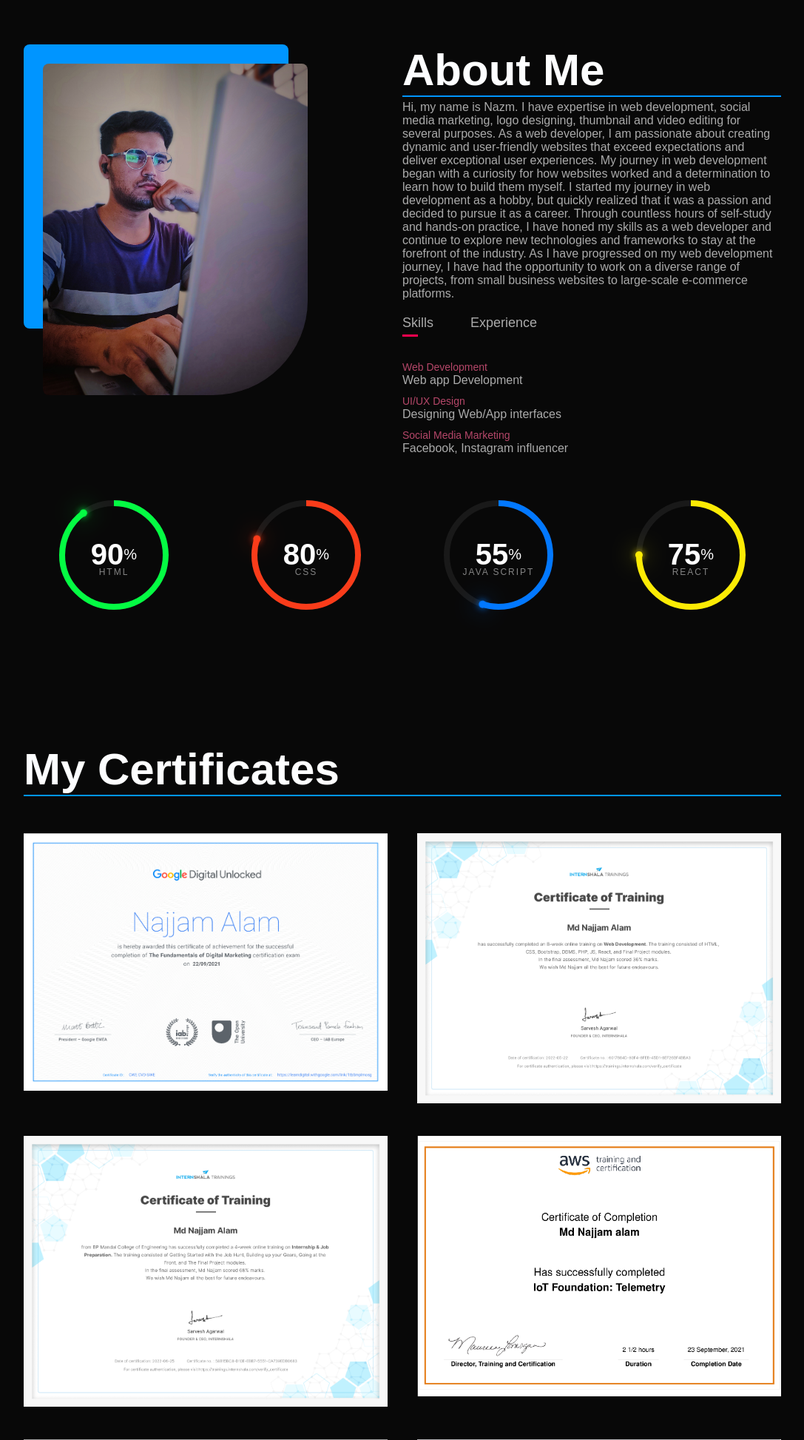
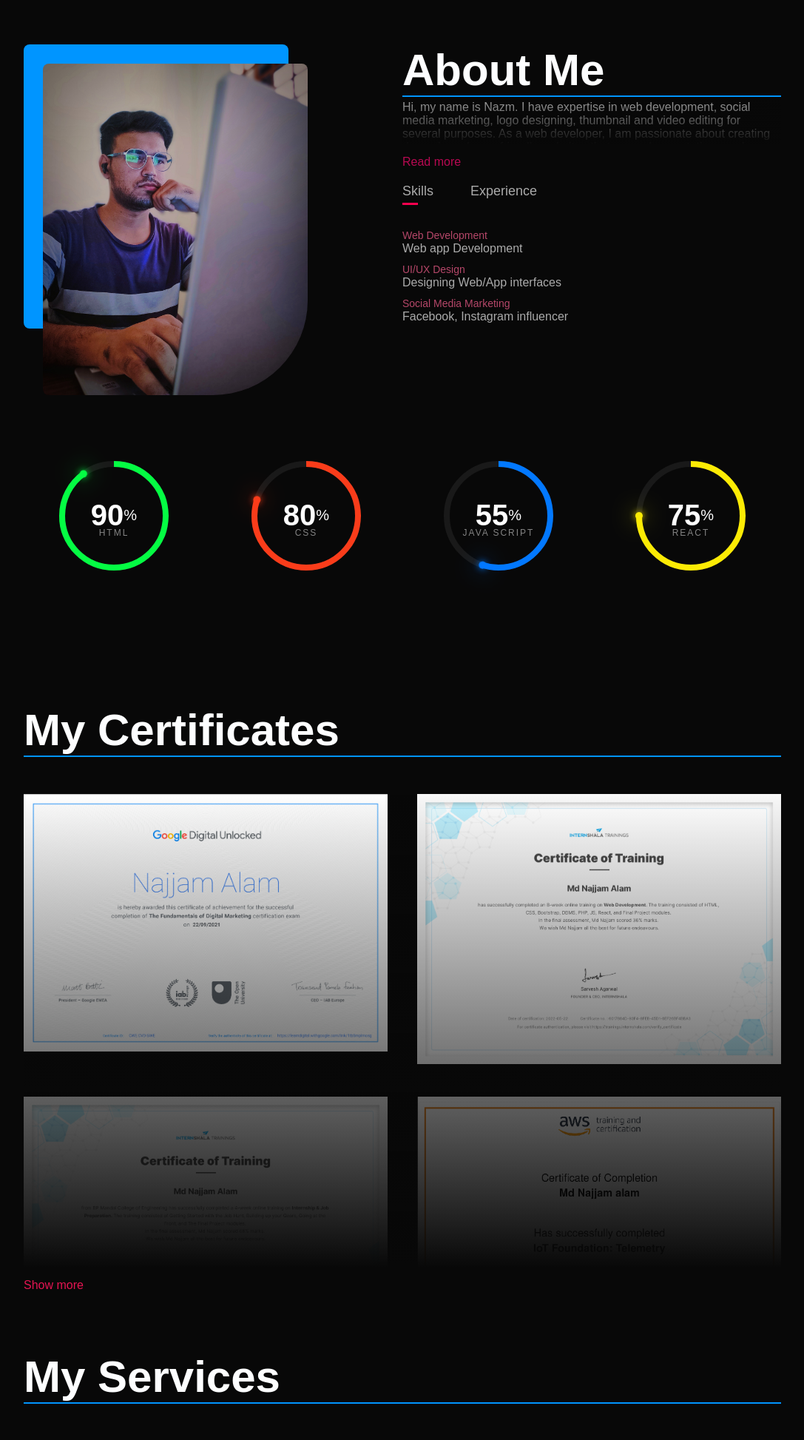
Before and after one commit to najjamalam786/MyPortfolio, a plain HTML site: page index.html in a window 1280 px wide. Shown: the part 880-2826 px from the top of the page at 74% size, without its empty margins (96-1183 px from the left). Drawn offline with Linux system fonts and the light colour scheme; grey boxes are pictures that could not be loaded.

Commit message:
Fixed All

```diff
--- a/index.html
+++ b/index.html
@@ -70,7 +70,11 @@
                 </div>
                 <div class="about-col-2">
                     <h1 class="sub-title">About Me</h1>
+                    <div class="visible-content">
                     <p style="margin-top: 5px;">Hi, my name is Nazm. I have expertise in web development, social media marketing, logo designing, thumbnail and video editing for several purposes. As a web developer, I am passionate about creating dynamic and user-friendly websites that exceed expectations and deliver exceptional user experiences. My journey in web development began with a curiosity for how websites worked and a determination to learn how to build them myself. I started my journey in web development as a hobby, but quickly realized that it was a passion and decided to pursue it as a career. Through countless hours of self-study and hands-on practice, I have honed my skills as a web developer and continue to explore new technologies and frameworks to stay at the forefront of the industry. As I have progressed on my web development journey, I have had the opportunity to work on a diverse range of projects, from small business websites to large-scale e-commerce platforms.</p>
+
+                    </div>
+                  <a class="more"></a>
                     <div class="tab-titles">
                         <p class="tab-links active-link" onclick="opentab('skills')">Skills</p>
                         <p class="tab-links" onclick="opentab('experience')">Experience</p>
@@ -191,6 +195,7 @@
                     <img src="certificate/Certificate-Advanced-Excel-Tutorial-Online-Md-Najjam.png" alt="certiifcate">
                 </div>
             </div>
+            <a class="moreDoc"></a>
         </div>
     </div>
 
@@ -345,5 +350,25 @@ function closemenu(){
 
 </script>
 
+<script>
+    let more = document.querySelectorAll(".more");
+    for(let i = 0; i<more.length; i++){
+        more[i].addEventListener('click', function(){
+            more[i].parentNode.classList.toggle('active')
+        })
+    }
+
+</script>
+<script>
+    let moreDoc = document.querySelectorAll(".moreDoc");
+    for(let i = 0; i<moreDoc.length; i++){
+        moreDoc[i].addEventListener('click', function(){
+            moreDoc[i].parentNode.classList.toggle('active')
+        })
+    }
+
+</script>
+
+
 </body>
 </html>
--- a/style.css
+++ b/style.css
@@ -173,6 +173,48 @@ h1:last-child{
     color: rgb(253, 254, 255);
     border-bottom: 2px solid rgb(0 149 255);
 }
+.visible-content{
+    position: relative;
+    height: 5vmax;
+    overflow: hidden;
+}
+
+
+.visible-content::before{
+    content: "";
+    position: absolute;
+    bottom: 0px;
+    left: 0px;
+    width: 100%;
+    height: 100%;
+    background: linear-gradient(transparent, rgba(8,8,8));
+
+}
+.about-col-2 .more{
+    position: relative;
+    /* padding: 10px 15px; */
+    /* background-color: white; */
+    margin-top: 15px;
+    display: inline-block;
+    cursor: pointer;
+    /* text-transform: uppercase; */
+
+    color: rgb(184, 9, 82);
+}
+.about-col-2 .more::before{
+    content: "Read more";
+}
+.about-col-2.active .more::before{
+    content: "Read less";
+}
+
+.about-col-2.active .visible-content{
+    height: auto;
+
+}
+.about-col-2.active .visible-content::before{
+    display: none;
+}
 .tab-titles{
     display: flex;
     margin: 20px 0 40px;
@@ -214,6 +256,7 @@ h1:last-child{
 }
 
 
+
 /* --------------certificates--------------- */
 
 #certificates{
@@ -233,6 +276,42 @@ h1:last-child{
     transform: translateY(-10px);
     box-shadow: 0px 15px 15px rgb(202, 200, 200);
 }
+
+.certificate-list{
+    position: relative;
+    height: 50vmax;
+    overflow: hidden;
+}
+.certificate-list::before{
+    content: "";
+    position: absolute;
+    left: 0;
+    bottom: 0;
+    width: 100%;
+    height: 100%;
+    background: linear-gradient(transparent, rgb(8,8,8));
+}
+.container .moreDoc{
+    position: relative;
+    margin-top: 15px;
+    cursor: pointer;
+    display: inline-block;
+    color: rgb(228, 20, 82);
+}
+.container .moreDoc::before{
+    content: "Show more";
+}
+.container.active .moreDoc::before{
+    content: "Show less";
+}
+.container.active .certificate-list{
+    height: auto;
+}
+.container.active .certificate-list::before{
+    display: none;
+}
+
+
 
 /* -----------------services------------------ */
 
```
Also changed, not shown: mywork.css (+13 -0 lines), mywork.html (+13 -0 lines), 2 other files.
